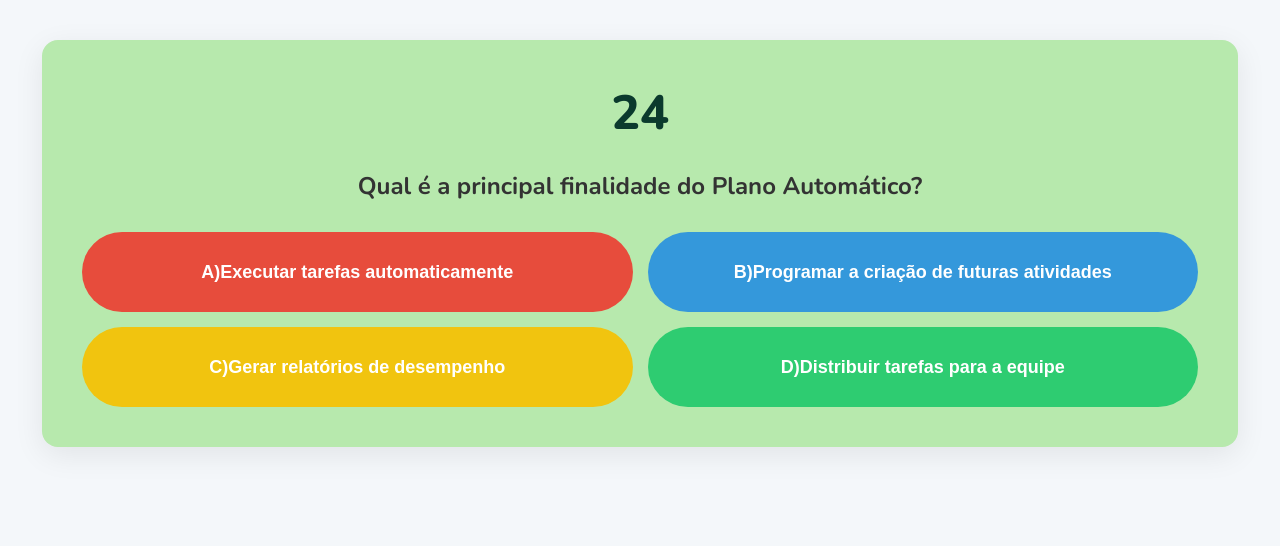
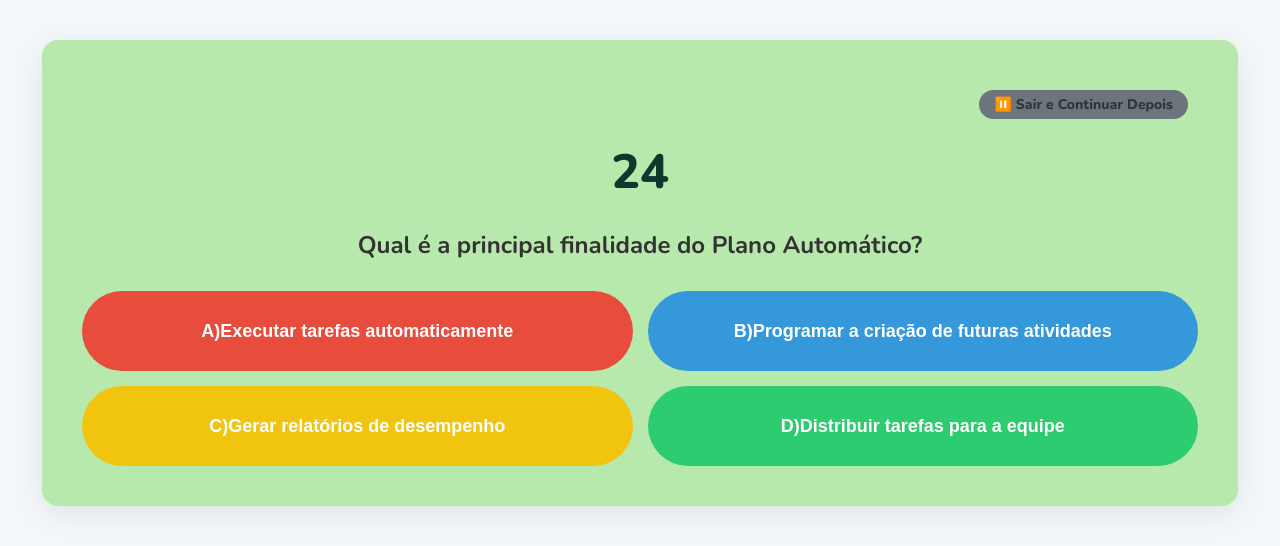
Before and after one commit to cyyzone/quiz_empresa, a Flask app: page /quiz in a window 1280 px wide. Shown: the top 546 px of the page. Run offline with Flask 3, Linux system fonts and the light colour scheme; a user stored in the database is signed in.

Commit message:
Botão de pausar quizs

```diff
--- a/app.py
+++ b/app.py
@@ -1258,35 +1258,31 @@ def upload_planilha():
 
     arquivo = request.files.get('arquivo_planilha')
 
-    # 1. Verifica se a extensão é válida (.xls, .xlsx OU .csv)
     if not arquivo or not (arquivo.filename.lower().endswith(('.xls', '.xlsx', '.csv'))):
         flash('Arquivo inválido. Envie uma planilha Excel (.xls, .xlsx) ou CSV (.csv).', 'danger')
         return redirect(url_for('pagina_admin'))
 
     try:
-        # 2. Lê o arquivo de acordo com a extensão
         if arquivo.filename.lower().endswith('.csv'):
-            # Lê CSV (lida com aspas e novas linhas automaticamente)
-            df = pd.read_csv(arquivo, encoding='utf-8')
+            # --- MUDANÇA AQUI ---
+            # sep=None e engine='python' fazem o Pandas 'adivinhar' se é , ou ;
+            # on_bad_lines='skip' ignora linhas quebradas em vez de travar tudo (opcional)
+            df = pd.read_csv(arquivo, sep=None, engine='python', encoding='utf-8')
         else:
-            # Lê Excel
             df = pd.read_excel(arquivo)
 
         df = df.fillna('')
 
-        # Formata datas se existirem
+        # Tratamento de datas e limpeza
         if 'data_liberacao' in df.columns:
-            # Tenta converter, se der erro mantém o original (coerce)
             df['data_liberacao'] = pd.to_datetime(df['data_liberacao'], errors='coerce').dt.strftime('%d/%m/%Y').fillna(df['data_liberacao'])
 
-        # Converte tudo para string para evitar erros no HTML
         for col in df.columns:
             df[col] = df[col].astype(str).str.replace(r'\.0$', '', regex=True)
 
         headers = df.columns.tolist()
         dados_da_planilha = df.to_dict(orient='records')
 
-        # Validação
         validated_data = []
         has_valid_rows = False
         for row in dados_da_planilha:
@@ -1302,7 +1298,8 @@ def upload_planilha():
 
     except Exception as e:
         app.logger.error(f"Erro ao ler a planilha: {e}")
-        flash(f"Ocorreu um erro ao processar o arquivo. Verifique se o formato está correto. Erro: {e}", "danger")
+        # Mensagem de erro mais amigável
+        flash(f"Erro ao ler o arquivo. Dica: Se for CSV, verifique se os textos com vírgulas estão entre aspas. Erro técnico: {e}", "danger")
         return redirect(url_for('pagina_admin'))
 
 @app.route('/admin/preview_csv')
--- a/templates/quiz.html
+++ b/templates/quiz.html
@@ -4,6 +4,11 @@
 
 {% block content %}
 <div class="quiz-container">
+    <div style="text-align: right; margin-bottom: 10px;">
+        <a href="{{ url_for('dashboard') }}" class="btn btn-secondary" style="padding: 5px 15px; font-size: 14px; background-color: #6c757d; border: none;">
+            ⏸️ Sair e Continuar Depois
+        </a>
+    </div>
     <div id="timer" class="timer">{{ pergunta.tempo_limite or 30 }}</div>
 
     <p class="question">{{ pergunta.texto }}</p>
```
Also changed, not shown: instance/quiz.db.
